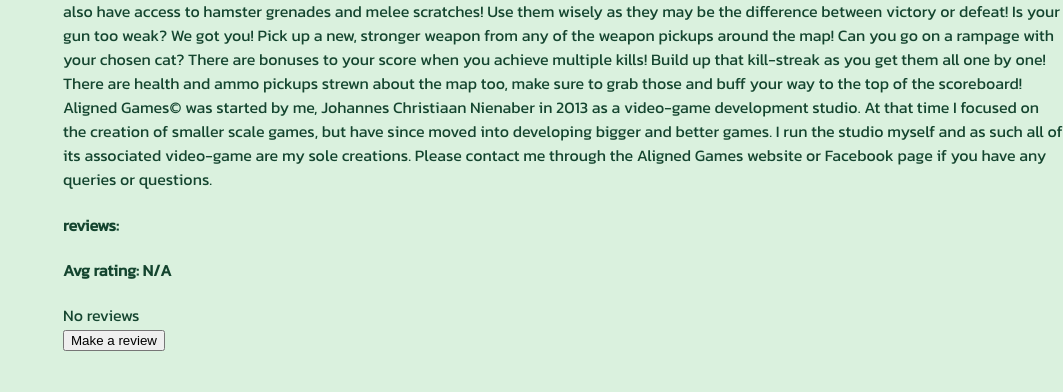
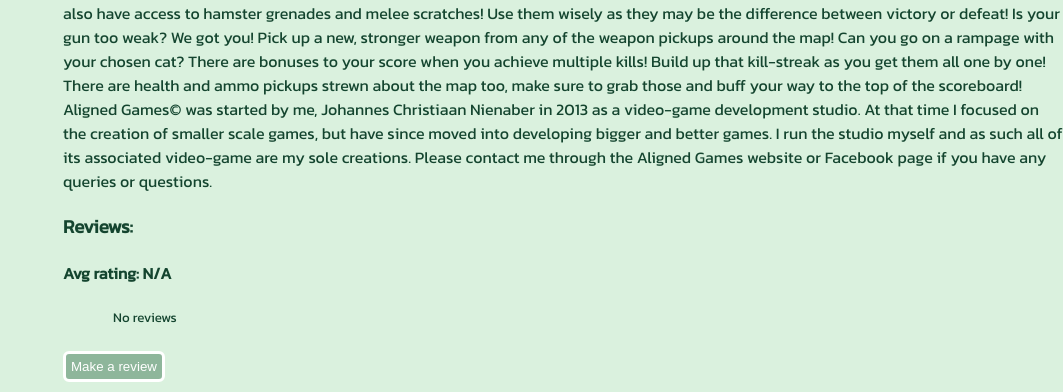
Before and after one commit to chromeyy/games-library-web-app, a Flask app: page /game_info?game_id=1141880 in a window 1280 px wide. Shown: the part 950-1342 px from the top of the page, without its empty margins (217-1280 px from the left). Before the commit the page ends 1301 px from the top, so only its background shows below. Run offline with Flask 2, Linux system fonts and the light colour scheme; some libraries are stand-ins or nearby versions.

Commit message:
css for review button, favourite button on game info page and reviews styling finished

```diff
--- a/games/static/css/main.css
+++ b/games/static/css/main.css
@@ -219,6 +219,31 @@ ul {
     padding: 5px;
 }
 
+#review-button {
+    background-color: #8EB69B;
+    color: #fff;
+    border: solid;
+    border-radius: 6px;
+    padding: 5px;
+    margin-bottom: 10px;
+}
+
+#favourite-button {
+    background-color: #8EB69B;
+    color: #ffffff;
+    border: solid;
+    border-radius: 6px;
+    padding: 2px;
+}
+
+#unfavourite-button {
+    background-color: #ffffff;
+    color: #8EB69B;
+    border: solid;
+    border-radius: 6px;
+    padding: 2px;
+}
+
 #page-val {
     padding: 0;
     margin-top: -40px;
--- a/games/templates/game_view/game_info.html
+++ b/games/templates/game_view/game_info.html
@@ -3,16 +3,18 @@
 {% block main %}
 <main>
     <div id="game-info-container">
+        <div id="title-wrapper">
             <h3 id="game-title">{{ game.title }}</h3>
+        </div>
         {% if is_favourite %}
-        <div id="favourites-wrapper">
+        <div id="favourites-wrapper" style="float:right; text-align: right; margin-right: 100px;">
             <p class="favourite-detail">IN FAVOURITES</p>
-            <button onclick="location.href='{{ url_for('game_info_bp.unfavourite_game', game_id = game.game_id) }}'">Remove from favourites</button>
+            <button id="unfavourite-button" onclick="location.href='{{ url_for('game_info_bp.unfavourite_game', game_id = game.game_id) }}'">Remove from favourites</button>
         </div>
         {% else %}
-        <div id="favourites-wrapper">
+        <div id="favourites-wrapper" style="float:right; text-align: right; margin-right: 100px;">
             <p class="favourite-detail">LIKE THE GAME?</p>
-            <button onclick="location.href='{{ url_for('game_info_bp.favourite_game', game_id = game.game_id) }}'">Add to favourites</button>
+            <button id="favourite-button" onclick="location.href='{{ url_for('game_info_bp.favourite_game', game_id = game.game_id) }}'">Add to favourites</button>
         </div>
         {% endif %}
         <div id="game-detail-container">
@@ -35,21 +37,24 @@
                 <br>
                 <h3>Game Description:</h3>
                 <p id="game-description">{{ game.description }}</p>
-                <div id="reviews">
-                    <h4>reviews:</h4>
+                <div id="review-container">
+                    <h3>Reviews:</h3>
                     <h4>Avg rating: {{ average_rating }}</h4>
 {#                    the list of reviews for game will be here and average rating#}
+                    <div id="reviews">
                         {% if game.reviews %}
                             {% for review in game.reviews %}
-                            <p>{{ review.comment }}, {{ review.rating }}, {{ review.user.username }}</p>
+                                <p style="font-size: medium; text-indent: 50px"><span class="game-detail-label" style="font-size: medium;">User:</span> {{ review.user.username }} <span class="game-detail-label" style="font-size: medium;">Rating:</span> {{ review.rating }} "{{ review.comment }}"</p>
                             {% endfor %}
                         {% else %}
-                        <p>No reviews</p>
+                            <p style="font-size: smaller; text-indent: 50px">No reviews</p>
                         {% endif %}
                     </div>
+                </div>
+                <br>
                 {% block review %}
                 <div id="create-review">
-                    <button onclick="location.href='{{ url_for('game_info_bp.review_game', game_id = game.game_id) }}'">Make a review</button>
+                    <button id="review-button" onclick="location.href='{{ url_for('game_info_bp.review_game', game_id = game.game_id) }}'">Make a review</button>
                 </div>
                 {% endblock %}
             </div>
```
Also changed, not shown: games/templates/authentication/successful.html (+10 -0 lines). Lines whose indentation alone changed are shown as unchanged.
